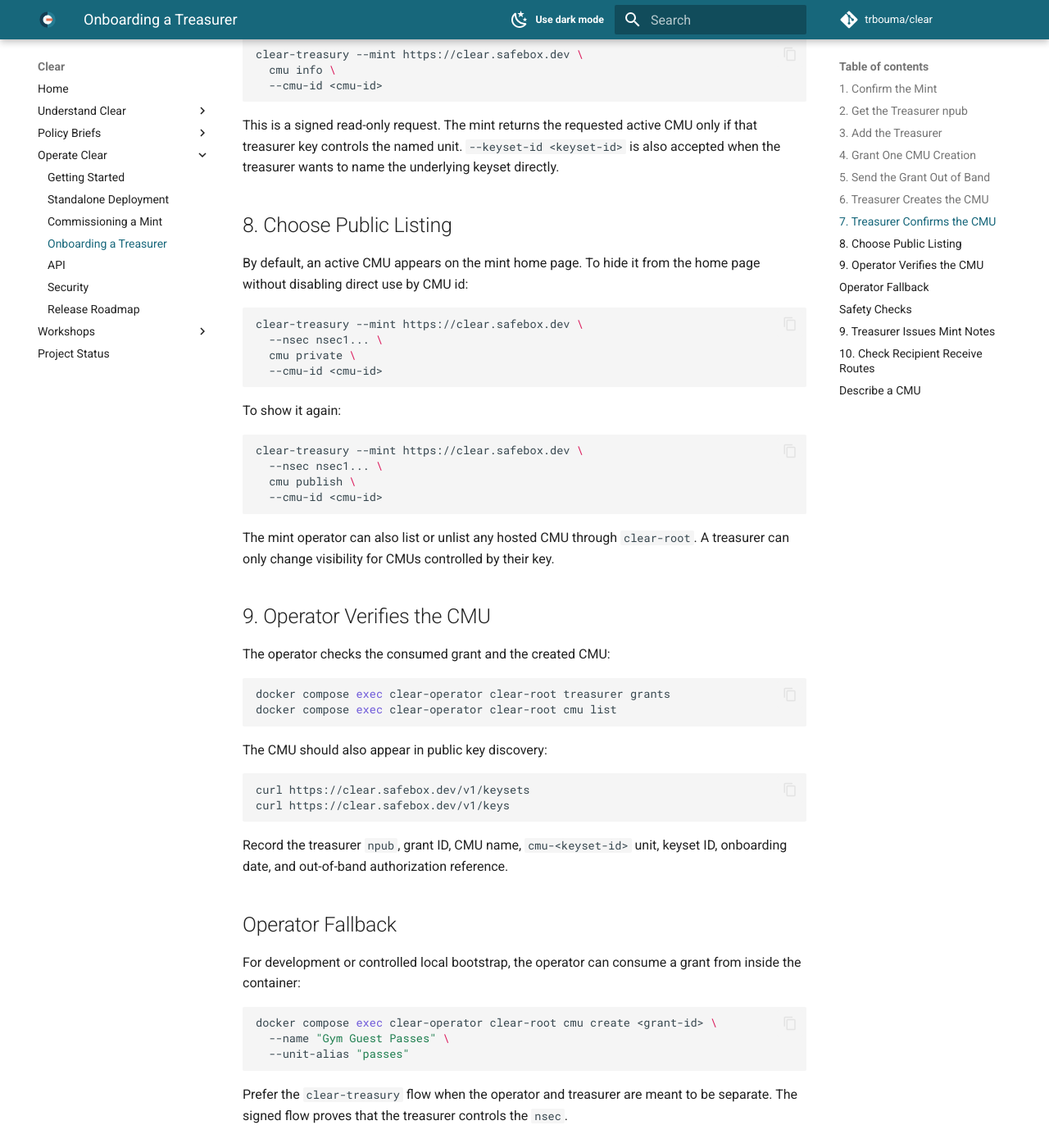
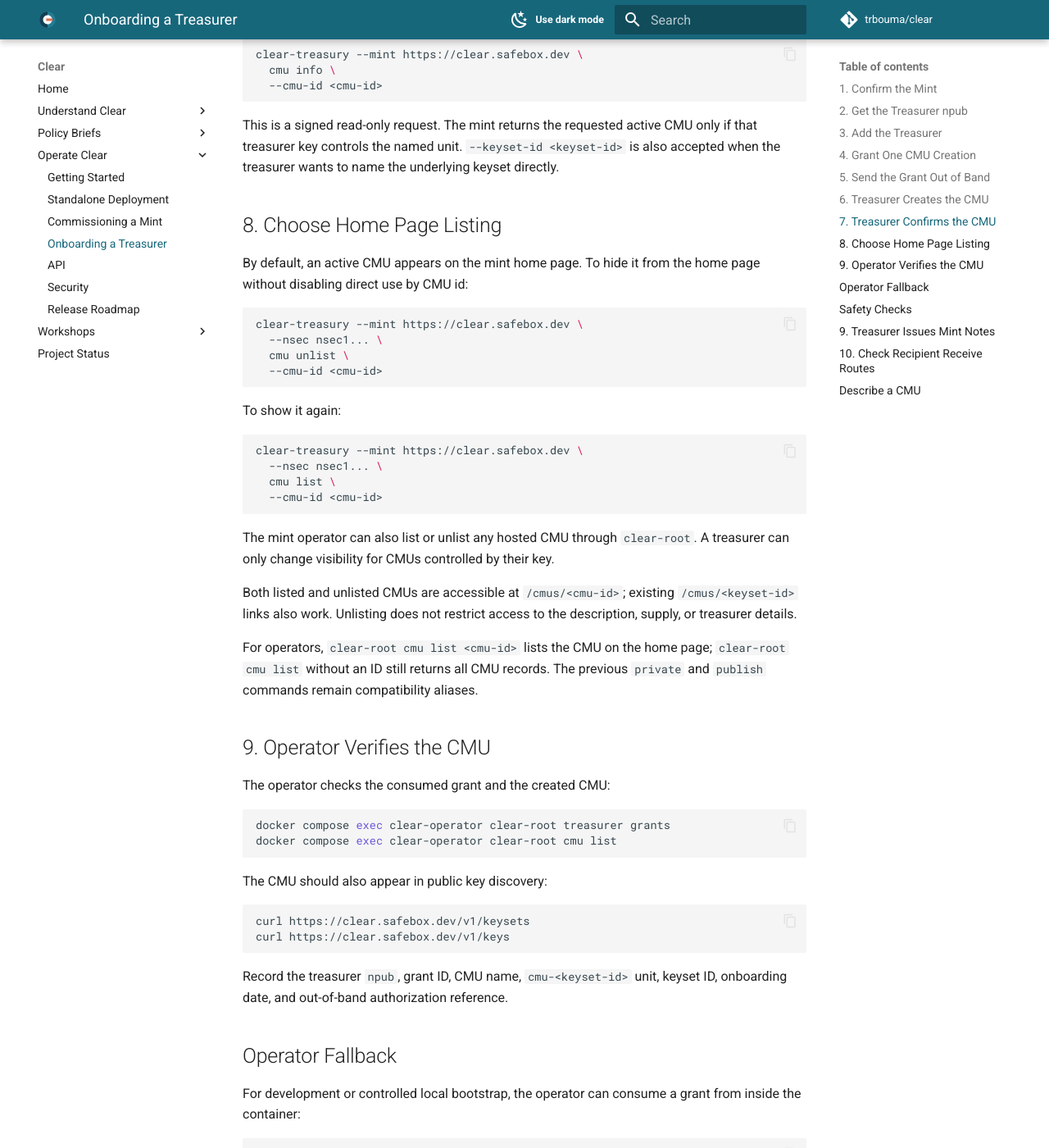
Before and after one commit to trbouma/clear, an MkDocs documentation site: the page built from website/treasurer-onboarding.md, in a window 1280 px wide and 1400 px high, scrolled down 2747 px. Shown: the whole window at 82% size. Built offline with MkDocs 1.6.1 and Material for MkDocs 9.7.7, drawn with Linux system fonts in a browser that asks for light colours; comment, search, counter and statistics services are not loaded.

Commit message:
Use List/Unlist terminology for CMU home page visibility
- Add list/unlist commands while preserving private/publish compatibility
- Preserve operator CMU inventory listing without an ID
- Support direct CMU pages by CMU ID or keyset ID
- Show Listed/Unlisted status and update docs and tests

````diff
--- a/website/treasurer-onboarding.md
+++ b/website/treasurer-onboarding.md
@@ -141,7 +141,7 @@ This is a signed read-only request. The mint returns the requested active CMU
 only if that treasurer key controls the named unit. `--keyset-id <keyset-id>` is
 also accepted when the treasurer wants to name the underlying keyset directly.
 
-## 8. Choose Public Listing
+## 8. Choose Home Page Listing
 
 By default, an active CMU appears on the mint home page. To hide it from the
 home page without disabling direct use by CMU id:
@@ -149,7 +149,7 @@ home page without disabling direct use by CMU id:
 ```bash
 clear-treasury --mint https://clear.safebox.dev \
   --nsec nsec1... \
-  cmu private \
+  cmu unlist \
   --cmu-id <cmu-id>
 ```
 
@@ -158,12 +158,20 @@ To show it again:
 ```bash
 clear-treasury --mint https://clear.safebox.dev \
   --nsec nsec1... \
-  cmu publish \
+  cmu list \
   --cmu-id <cmu-id>
 ```
 
 The mint operator can also list or unlist any hosted CMU through `clear-root`.
 A treasurer can only change visibility for CMUs controlled by their key.
+
+Both listed and unlisted CMUs are accessible at `/cmus/<cmu-id>`; existing
+`/cmus/<keyset-id>` links also work. Unlisting does not restrict access to the
+description, supply, or treasurer details.
+
+For operators, `clear-root cmu list <cmu-id>` lists the CMU on the home page;
+`clear-root cmu list` without an ID still returns all CMU records.
+The previous `private` and `publish` commands remain compatibility aliases.
 
 ## 9. Operator Verifies the CMU
 
````
Also changed, not shown: docs/FIRST-RELEASE-TREASURER-CMU-AUTHORITY-MODEL.md (+5 -5 lines), docs/ROOT-CMU-ISSUANCE-AND-DELIVERY.md (+5 -5 lines), docs/TREASURER-ONBOARDING-RUNBOOK.md (+6 -6 lines), website/assets/presentations/clear-intro/discovery-visibility.svg, 8 other files.
